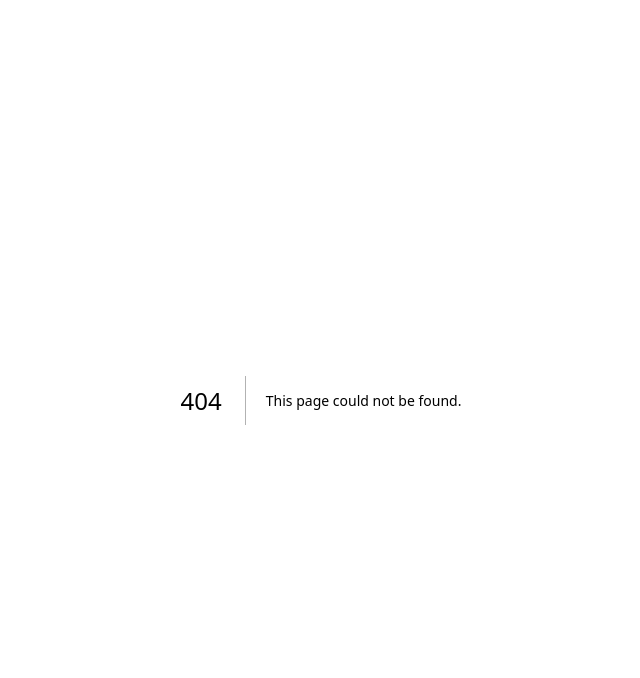
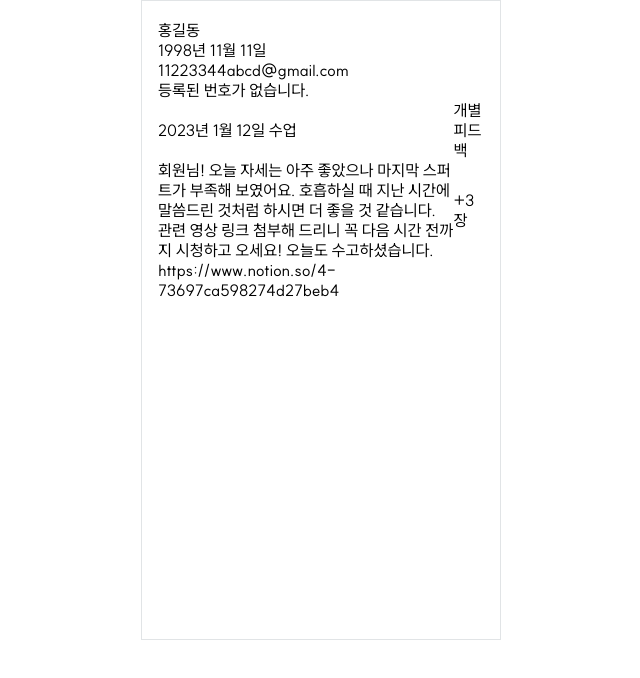
Before and after one commit to Just-Swim-service/Just-Swim-FE, a Next.js app in the folder just-swim-app/: page /instructor/classList/customerDetail in a window 1280 px wide. Before the commit this address had no page. Shown: the top 678 px of the page, without its empty margins (319-959 px from the left). Built offline with nearby package versions, Linux system fonts and the light colour scheme.

Commit message:
feat: 수업 관리 - 수강생 목록 - 수강생 상세 정보

```diff
--- /dev/null
+++ b/just-swim-app/src/app/(afterLogin)/instructor/classList/customerDetail/_components/customerInfo/page.tsx
@@ -0,0 +1,12 @@
+import styles from './customerInfo.module.css';
+
+export default function CustomerInfo() {
+  return (
+    <div className={styles.customerInfo}>
+      <p className={styles.name}>홍길동</p>
+      <p className={styles.birthday}>1998년 11월 11일</p>
+      <p className={styles.email}>11223344abcd@gmail.com</p>
+      <p className={styles.phone}>등록된 번호가 없습니다.</p>
+    </div>
+  );
+}
--- /dev/null
+++ b/just-swim-app/src/app/(afterLogin)/instructor/classList/customerDetail/_components/feedbackRecord/page.tsx
@@ -0,0 +1,26 @@
+import styles from './feedbackRecord.module.css';
+
+export default function FeedbackRecord() {
+  return (
+    <table className={styles.feedbackRecord}>
+      <tr>
+        <td className={styles.day}>2023년 1월 12일 수업</td>
+        <td className={styles.type}>개별 피드백</td>
+      </tr>
+      <tr>
+        <td className={styles.content}>
+          회원님! 오늘 자세는 아주 좋았으나 마지막 스퍼트가 부족해 보였어요.
+          호흡하실 때 지난 시간에 말씀드린 것처럼 하시면 더 좋을 것 같습니다.
+          관련 영상 링크 첨부해 드리니 꼭 다음 시간 전까지 시청하고 오세요!
+          오늘도 수고하셨습니다.
+        </td>
+        <td className={styles.photo}>+3장</td>
+      </tr>
+      <tr>
+        <td className={styles.link} colSpan={2}>
+          https://www.notion.so/4-73697ca598274d27beb4
+        </td>
+      </tr>
+    </table>
+  );
+}
--- /dev/null
+++ b/just-swim-app/src/app/(afterLogin)/instructor/classList/customerDetail/page.tsx
@@ -0,0 +1,13 @@
+'use client';
+
+import CustomerInfo from './_components/customerInfo/page';
+import FeedbackRecord from './_components/feedbackRecord/page';
+
+export default function customerDetail() {
+  return (
+    <>
+      <CustomerInfo />
+      <FeedbackRecord />
+    </>
+  );
+}
```
Also changed, not shown: just-swim-app/src/app/(afterLogin)/instructor/classList/customerDetail/_components/customerInfo/customerInfo.module.css (added), just-swim-app/src/app/(afterLogin)/instructor/classList/customerDetail/_components/feedbackRecord/feedbackRecord.module.css (added).
